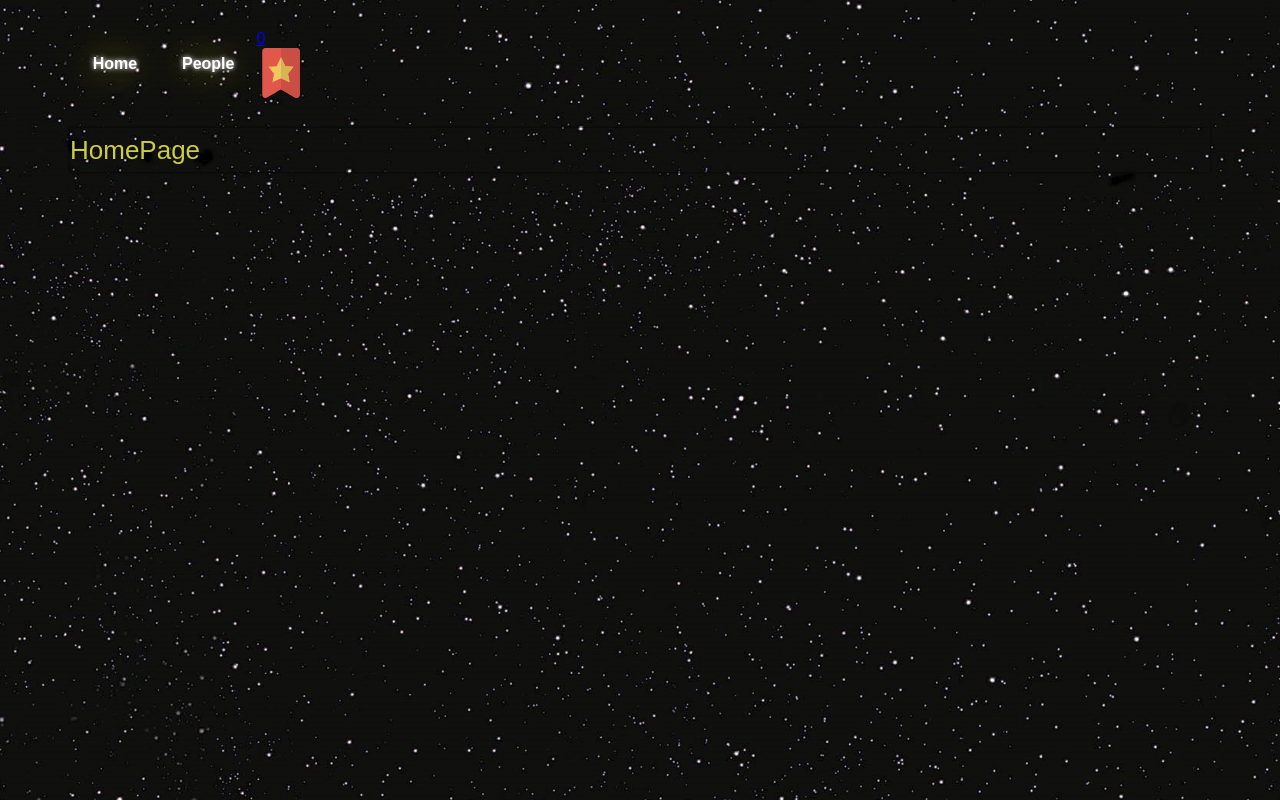
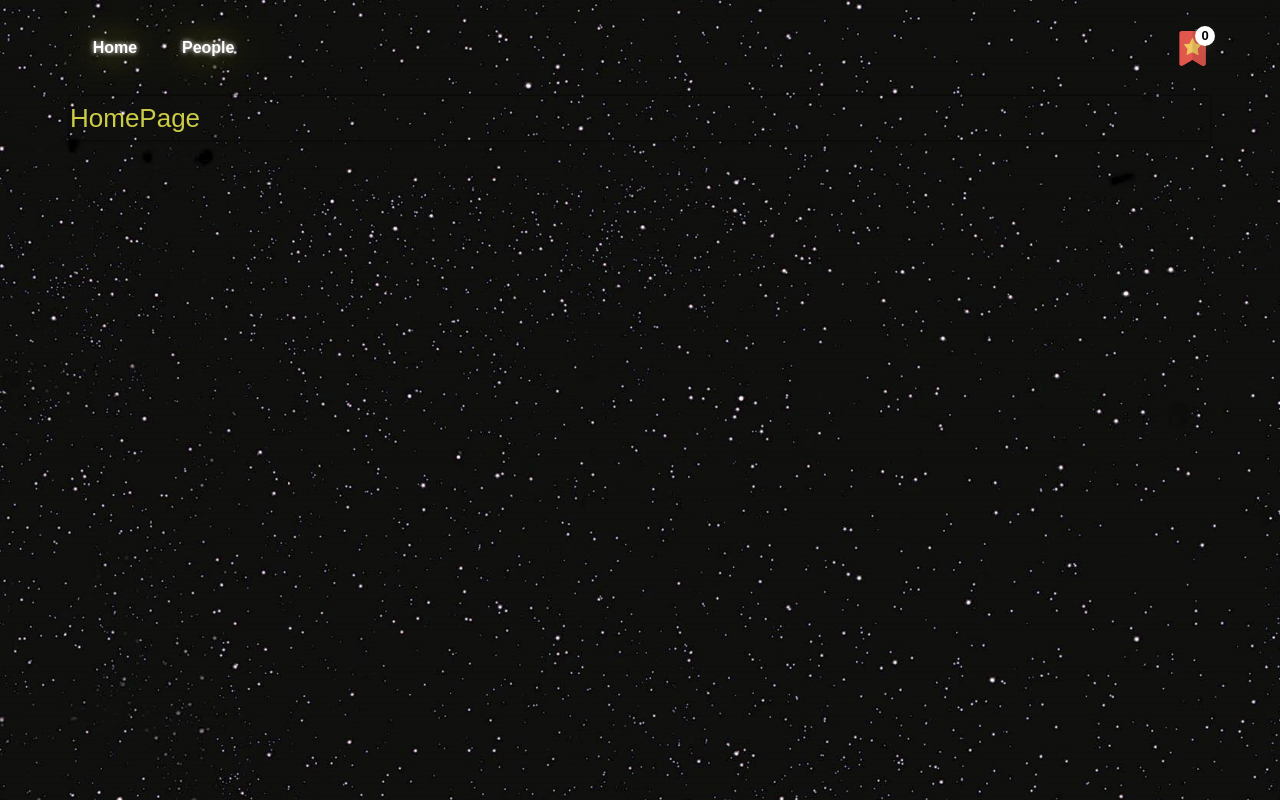
Before and after one commit to Zigomaticus/react-redux-starwars, a React (Create React App) app: page / in a window 1280 px wide. Built offline with nearby package versions, Linux system fonts and the light colour scheme.

Commit message:
complete favorite page

```diff
--- a/src/components/Favorite/Favorite.jsx
+++ b/src/components/Favorite/Favorite.jsx
@@ -1,23 +1,27 @@
 // Libraries
-import React from "react";
+import React, { useState, useEffect } from "react";
 import { Link } from "react-router-dom";
+import { useSelector } from "react-redux";
 // Icon
 import icon from "./img/bookmark.svg";
 // Css
 import styles from "./Favorite.module.css";
 
 const Favorite = () => {
+  const [count, setCount] = useState(0);
+
+  const storeData = useSelector((state) => state.favoriteReducer);
+
+  useEffect(() => {
+    const length = Object.keys(storeData).length;
+    length.toString().length > 2 ? setCount("...") : setCount(length);
+  });
+
   return (
-    <div>
-      <Link to={"/favorites"}>
-        <span className={styles.counter}>0</span>
-        <img
-          src={icon}
-          className={styles.icon}
-          alt="favorites"
-          width={50}
-          height={50}
-        />
+    <div className={styles.container}>
+      <Link to="/favorites">
+        <span className={styles.counter}>{count}</span>
+        <img className={styles.icon} src={icon} alt="Favorites" />
       </Link>
     </div>
   );
--- a/src/components/Favorite/Favorite.module.css
+++ b/src/components/Favorite/Favorite.module.css
@@ -0,0 +1,32 @@
+.container {
+  position: relative;
+  top: 0;
+  left: 0;
+  width: 35px;
+  height: 35px;
+  flex-shrink: 0;
+  margin-left: auto;
+}
+.icon {
+  width: 100%;
+  height: 100%;
+  object-fit: cover;
+  object-position: center center;
+}
+.counter {
+  position: absolute;
+  top: -5px;
+  right: -5px;
+  display: flex;
+  justify-content: center;
+  align-items: center;
+  width: 20px;
+  height: 20px;
+  font-size: 13px;
+  font-weight: var(--font-bold);
+  color: var(--color-black);
+  text-decoration: none;
+  border-radius: 50%;
+  background-color: var(--color-white);
+  box-shadow: var(--box-shadow-white);
+}
--- a/src/containers/FavoritePage/FavoritePage.jsx
+++ b/src/containers/FavoritePage/FavoritePage.jsx
@@ -1,13 +1,39 @@
-import React from "react";
+// Libraries
+import React, { useState, useEffect } from "react";
 import { useSelector } from "react-redux";
-
+//
+import PeopleList from "../../components/PeoplePage/PeopleList/PeopleList";
+// Css
 import styles from "./FavoritePage.module.css";
 
 const FavoritePage = () => {
+  const [people, setPeople] = useState([]);
+
   const storeData = useSelector((state) => state.favoriteReducer);
-  console.log(storeData);
 
-  return <div>FavoritePage</div>;
+  useEffect(() => {
+    const arr = Object.entries(storeData);
+    if (arr.length) {
+      const res = arr.map((item) => {
+        return {
+          id: item[0],
+          ...item[1],
+        };
+      });
+      setPeople(res);
+    }
+  }, []);
+
+  return (
+    <>
+      <div className="header__text">FavoritePage</div>
+      {people.length ? (
+        <PeopleList people={people} />
+      ) : (
+        <h2 className={styles.comment}>No data</h2>
+      )}
+    </>
+  );
 };
 
 export default FavoritePage;
--- a/src/containers/FavoritePage/FavoritePage.module.css
+++ b/src/containers/FavoritePage/FavoritePage.module.css
@@ -0,0 +1,3 @@
+.comment {
+  color: var(--color-white);
+}
--- a/src/store/reducers/favoriteReducer.js
+++ b/src/store/reducers/favoriteReducer.js
@@ -1,10 +1,14 @@
+// Libraries
 import { omit } from "lodash";
+// Constants
 import {
   ADD_PERSON_TO_FAVORITE,
   REMOVE_PERSON_FROM_FAVORITE,
 } from "../constants/actionTypes";
+//
+import { getLocalStorage } from "../../utils/localStorage";
 
-const initialState = {};
+const initialState = getLocalStorage("store");
 
 const favoriteReducer = (state = initialState, action) => {
   switch (action.type) {
--- a/src/store/store.js
+++ b/src/store/store.js
@@ -1,6 +1,10 @@
+// Libraries
 import { createStore, applyMiddleware } from "redux";
 import { composeWithDevTools } from "redux-devtools-extension";
 import thunk from "redux-thunk";
+// Utils
+import { getLocalStorage, setLocalStorage } from "../utils/localStorage";
+// Reducers
 import rootReducer from "./reducers";
 
 const store = createStore(
@@ -8,4 +12,8 @@ const store = createStore(
   composeWithDevTools(applyMiddleware(thunk))
 );
 
+store.subscribe(() => {
+  setLocalStorage("store", store.getState().favoriteReducer);
+});
+
 export default store;
--- /dev/null
+++ b/src/utils/localStorage.js
@@ -0,0 +1,13 @@
+export const getLocalStorage = (key) => {
+  const data = localStorage.getItem(key);
+
+  if (data !== null) {
+    return JSON.parse(data);
+  }
+
+  return {}
+};
+
+export const setLocalStorage = (key, data) => {
+  localStorage.setItem(key, JSON.stringify(data));
+};
```
